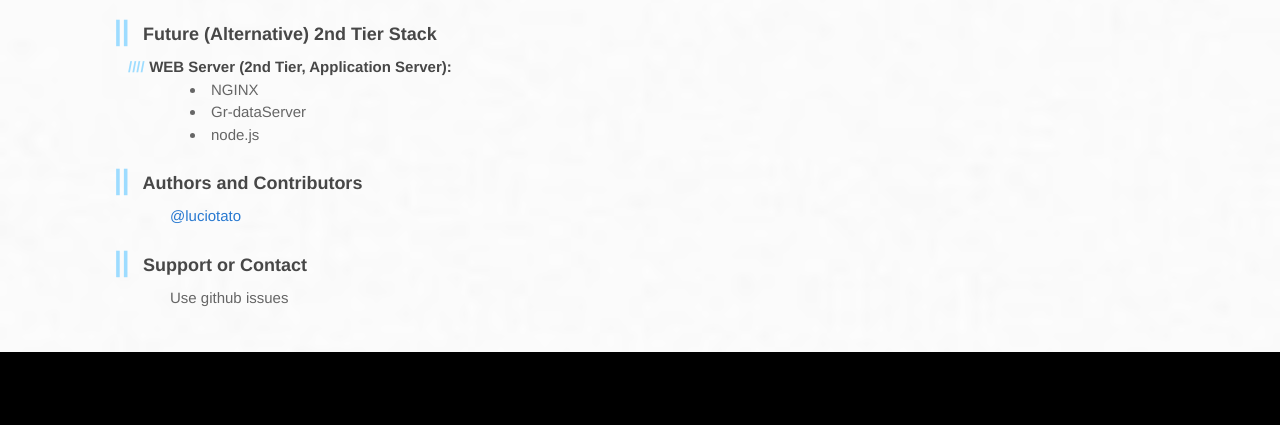
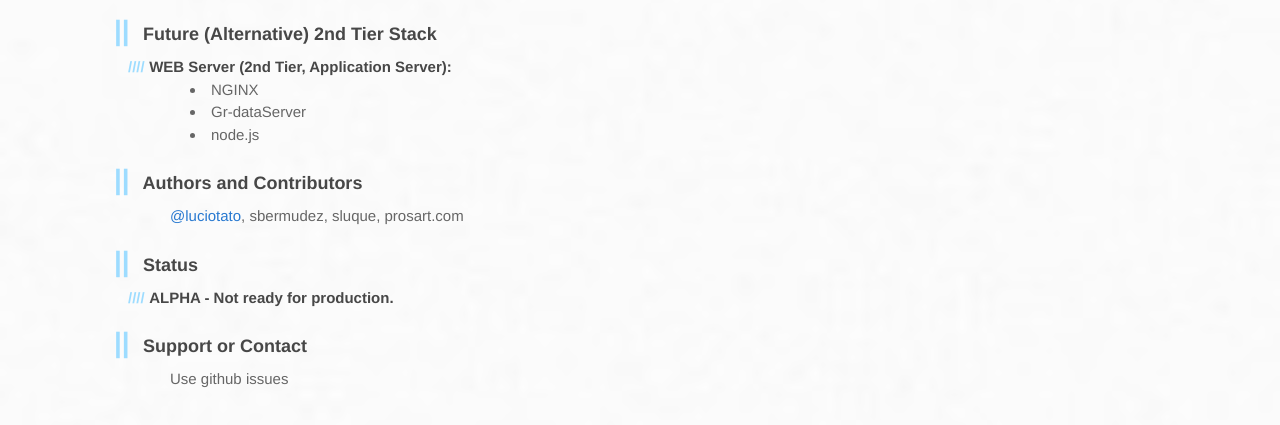
Before and after one commit to luciotato/Gyrus, a plain HTML site: page index.html in a window 1280 px wide. Shown: the part 1240-1665 px from the top of the page. Before the commit the page ends 1592 px from the top, so only its background shows below. Drawn offline with Linux system fonts and the light colour scheme.

Commit message:
status alpha

```diff
--- a/index.html
+++ b/index.html
@@ -108,12 +108,18 @@
                             <span class="octicon octicon-link"></span></a>
                         Authors and Contributors</h3>
 
-                    <p><a href="https://github.com/luciotato" class="user-mention">@luciotato</a></p>
+                    <p><a href="https://github.com/luciotato" class="user-mention">@luciotato</a>, sbermudez, sluque, prosart.com</p>
+
+                    <h3>
+                        Status
+                        <h4>ALPHA - Not ready for production.</h4>
+                    </h3>
 
                     <h3>
                         <a name="support-or-contact" class="anchor" href="#support-or-contact">
                             <span class="octicon octicon-link"></span></a>
-                        Support or Contact</h3>
+                        Support or Contact
+                    </h3>
 
                     <p>Use github issues</p>
                 </section>
--- a/stylesheets/stylesheet.css
+++ b/stylesheets/stylesheet.css
@@ -50,7 +50,7 @@ table {
 body {
   font-size: 15px;
   line-height: 1.5;
-  background: #000 url(../images/body-bg.jpg) 0 0 repeat;
+  background: rgba(255, 255, 255, 0) url(../images/body-bg.jpg) 0 0 repeat;
   font-family: 'Helvetica Neue', Helvetica, Arial, serif;
   font-weight: 400;
   color: #666;
```
